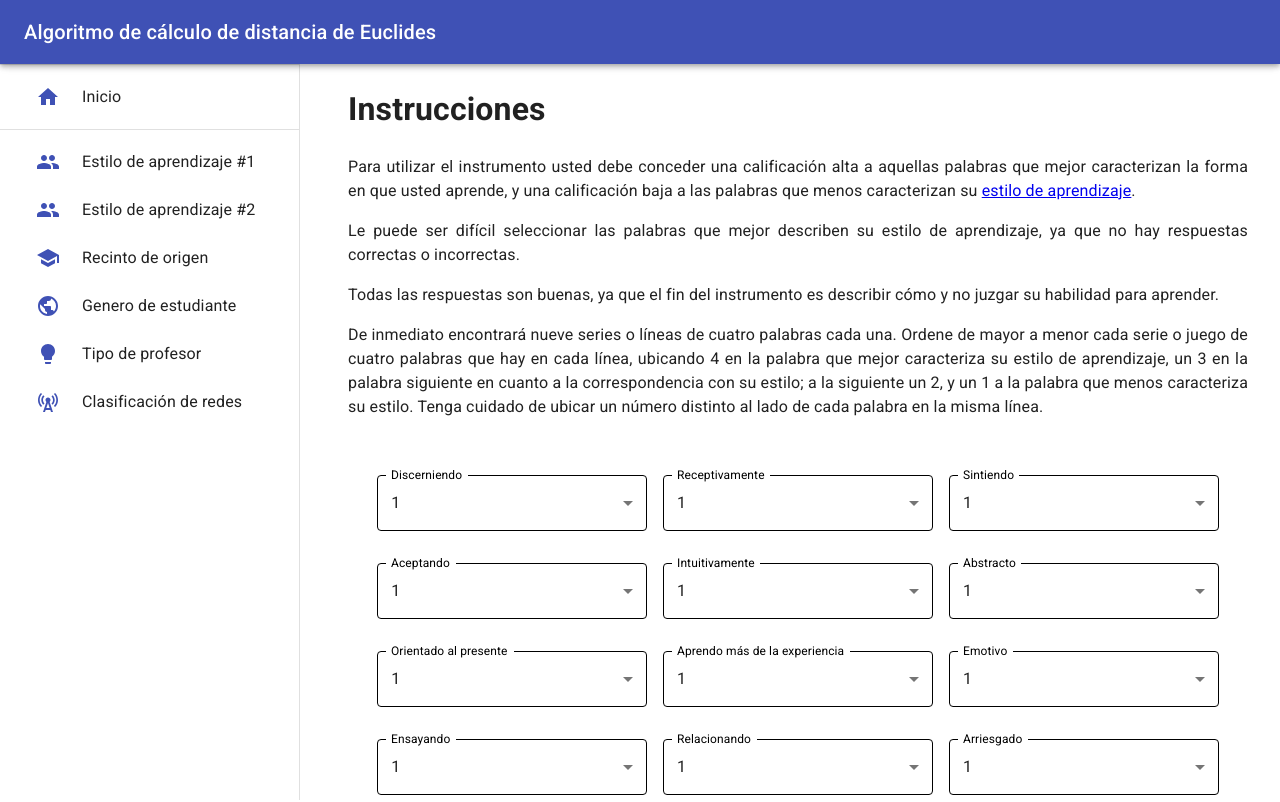
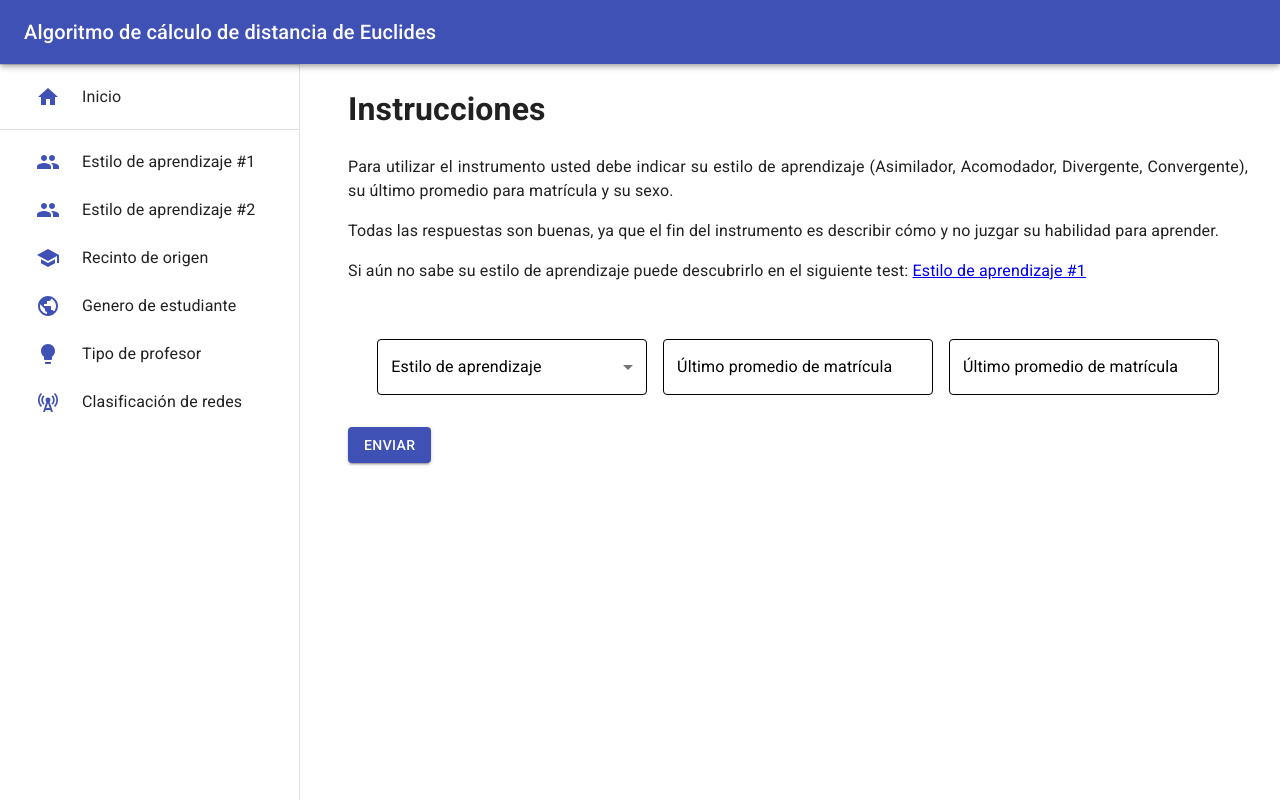
Before and after one commit to spiedra/euclidean-distance-calculation-website, a React (Create React App) app: page /student-home-campus in a window 1280 px wide. Shown: the top 802 px of the page. Built offline with nearby package versions, Linux system fonts and the light colour scheme.

Commit message:
build: add react-hook-form dependencies

```diff
--- a/package.json
+++ b/package.json
@@ -13,6 +13,7 @@
     "axios": "^0.26.1",
     "react": "^18.0.0",
     "react-dom": "^18.0.0",
+    "react-hook-form": "^7.30.0",
     "react-router-dom": "^6.3.0",
     "react-scripts": "5.0.0",
     "web-vitals": "^2.1.4"
--- a/src/pages/StudentHomeCampus/index.js
+++ b/src/pages/StudentHomeCampus/index.js
@@ -1,4 +1,8 @@
+/* eslint-disable no-unused-vars */
+/* eslint-disable no-undef */
 import React, { useState } from 'react'
+import { Link } from 'react-router-dom'
+
 import { Box, Grid, MenuItem, Button, TextField } from '@mui/material'
 
 import { learningStyles } from './styles'
@@ -39,28 +43,18 @@ const LearningStyle = () => {
       <Box sx={learningStyles.instructionsContainer}>
         <h1>Instrucciones</h1>
         <Box component="p" sx={learningStyles.paragraph}>
-          Para utilizar el instrumento usted debe conceder una calificación alta
-          a aquellas palabras que mejor caracterizan la forma en que usted
-          aprende, y una calificación baja a las palabras que menos caracterizan
-          su  <a href='https://9brains.es/cuatro-estilos-de-aprendizaje/' target='_blank' rel="noreferrer">estilo de aprendizaje</a>.
-        </Box>
-        <Box component="p" sx={learningStyles.paragraph}>
-          Le puede ser difícil seleccionar las palabras que mejor describen su
-          estilo de aprendizaje, ya que no hay respuestas correctas o
-          incorrectas.
+          Para utilizar el instrumento usted debe indicar su estilo de
+          aprendizaje (Asimilador, Acomodador, Divergente, Convergente), su
+          último promedio para matrícula y su sexo.
         </Box>
         <Box component="p">
           Todas las respuestas son buenas, ya que el fin del instrumento es
           describir cómo y no juzgar su habilidad para aprender.
         </Box>
-        <Box component="p" sx={learningStyles.paragraph}>
-          De inmediato encontrará nueve series o líneas de cuatro palabras cada
-          una. Ordene de mayor a menor cada serie o juego de cuatro palabras que
-          hay en cada línea, ubicando 4 en la palabra que mejor caracteriza su
-          estilo de aprendizaje, un 3 en la palabra siguiente en cuanto a la
-          correspondencia con su estilo; a la siguiente un 2, y un 1 a la
-          palabra que menos caracteriza su estilo. Tenga cuidado de ubicar un
-          número distinto al lado de cada palabra en la misma línea.
+        <Box component="p">
+          Si aún no sabe su estilo de aprendizaje puede descubrirlo en el
+          siguiente test:{' '}
+          <Link to="/learning-style">Estilo de aprendizaje #1</Link>
         </Box>
         <Box
           component="form"
@@ -81,14 +75,36 @@ const LearningStyle = () => {
             spacing={{ xs: 0.5, sm: 0.5, md: 2 }}
             columns={{ xs: 4, sm: 8, md: 12 }}
           >
-            {words.map((item) => (
-              <Grid item key={item.value}>
+            <Grid item >
                 <TextField
                   sx={learningStyles.select}
-                  name={item.value}
+                  name='learning-style'
                   select
-                  label={item.label}
-                  value={inputs[item.value]}
+                  label='Estilo de aprendizaje'
+                  value={inputs[0]}
+                  onChange={handleChange}
+                >
+                  <MenuItem value={1}>Asimilador</MenuItem>
+                  <MenuItem value={2}>Acomodador</MenuItem>
+                  <MenuItem value={3}>Divergente</MenuItem>
+                  <MenuItem value={4}>Convergente</MenuItem>
+                </TextField>
+              </Grid>
+              <Grid item >
+                <TextField
+                  sx={learningStyles.select}
+                  name='learning-style'
+                  label='Último promedio de matrícula'
+                  value={inputs[0]}
+                  onChange={handleChange}
+                />
+              </Grid>
+              <Grid item >
+                <TextField
+                  sx={learningStyles.select}
+                  name='learning-style'
+                  label='Último promedio de matrícula'
+                  value={inputs[0]}
                   onChange={handleChange}
                 >
                   <MenuItem value={1}>1</MenuItem>
@@ -97,7 +113,6 @@ const LearningStyle = () => {
                   <MenuItem value={4}>4</MenuItem>
                 </TextField>
               </Grid>
-            ))}
           </Grid>
           <Button
             variant="contained"
```
Also changed, not shown: 1 other file (tests, documents, lock files or other folders).
